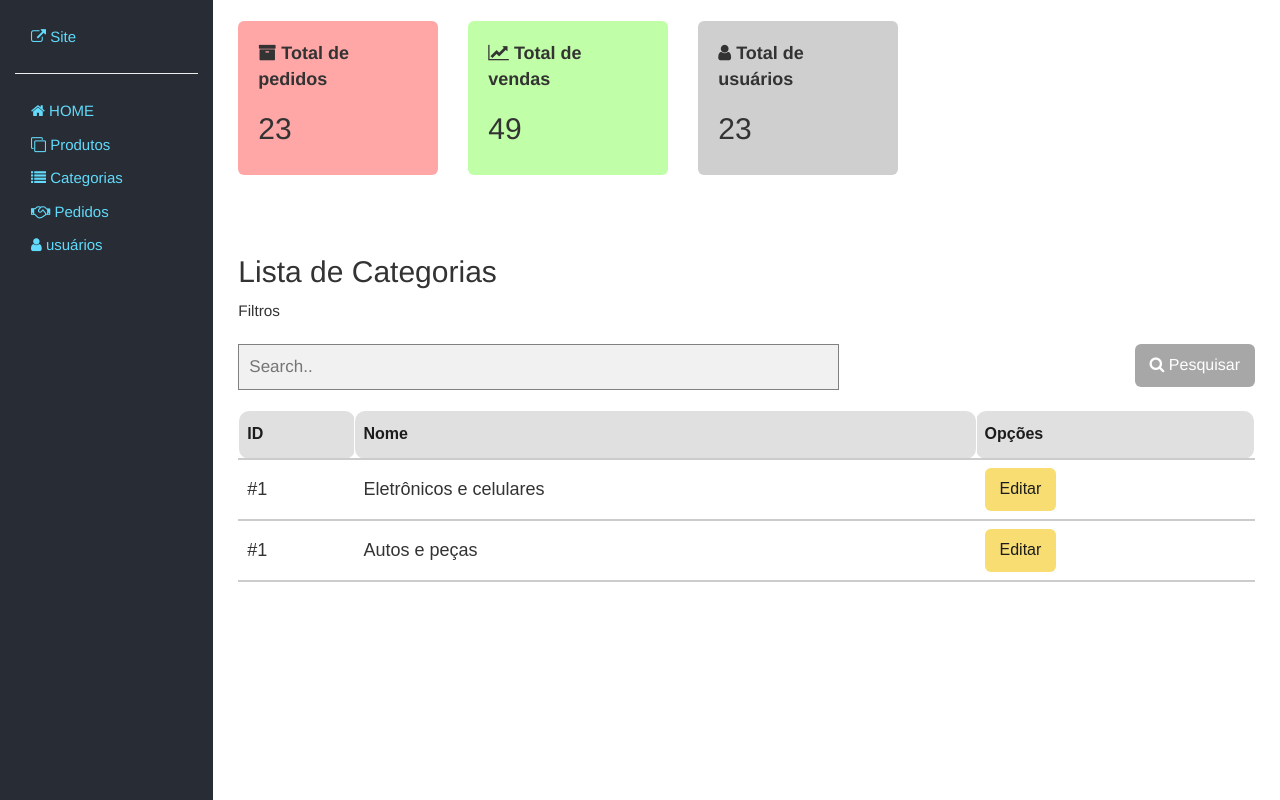
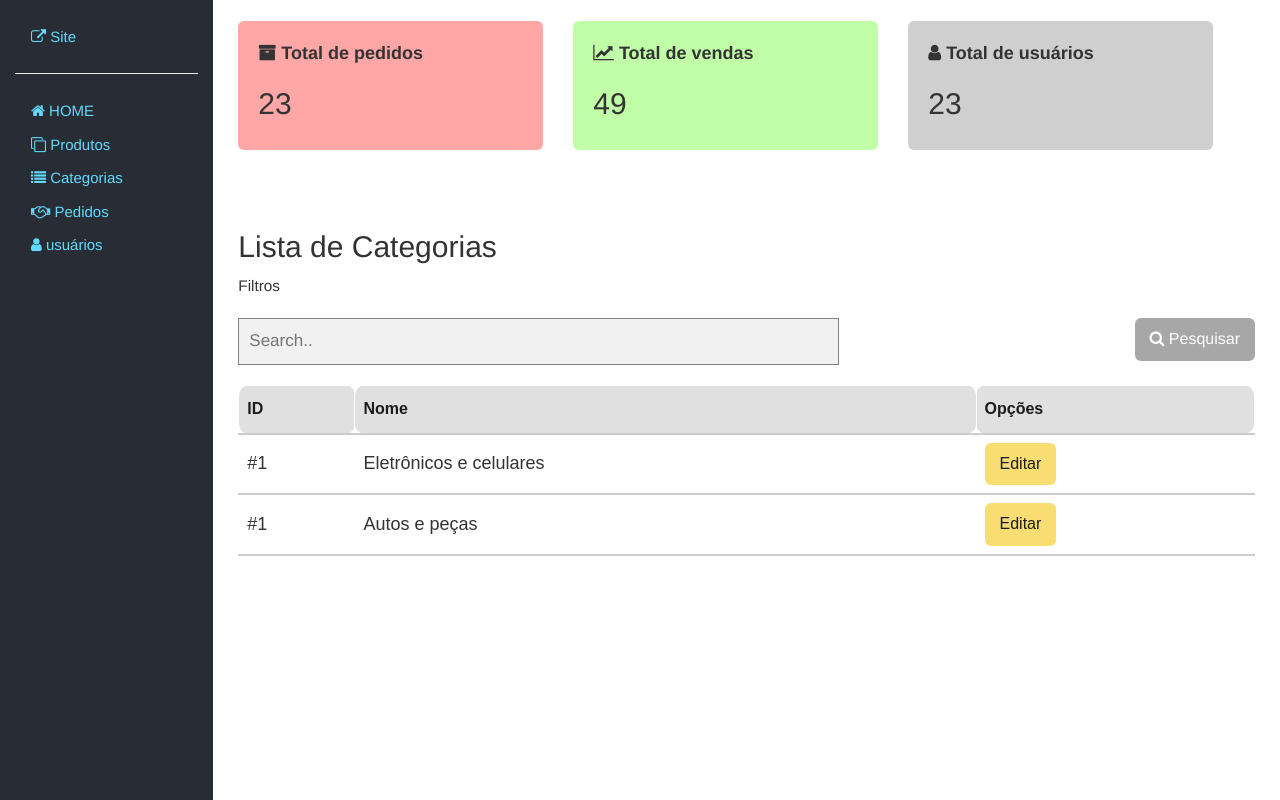
Before and after one commit to kavim/WEB1, a plain HTML site: page marketplace/adminCategorias.html in a window 1280 px wide. Drawn offline with Linux system fonts and the light colour scheme.

Commit message:
Pequeno ajusta das caixas de resumo

```diff
--- a/marketplace/css/admin.css
+++ b/marketplace/css/admin.css
@@ -1,4 +1,3 @@
-
  .sidenav {
    height: 100%;
    width: 100%;
@@ -31,13 +30,18 @@
  }
 
  @media screen and (max-height: 450px) {
-    .sidenav {padding-top: 15px;}
-    .sidenav a {font-size: 18px;}
+   .sidenav {
+     padding-top: 15px;
+   }
+
+   .sidenav a {
+     font-size: 18px;
+   }
  }
 
  .resume {
    /* display: inline; */
-      width: 200px;
+   width: 30%;
    padding: 20px;
    margin-right: 30px;
    float: left;
@@ -47,9 +51,11 @@
  .bg-vermelho {
    background-color: rgb(255, 167, 167);
  }
+
  .bg-cinza {
    background-color: rgb(207, 207, 207);
  }
+
  .bg-verde {
    background-color: rgb(192, 255, 167);
  }
@@ -76,7 +82,7 @@
    position: absolute;
    background-color: #f1f1f1;
    min-width: 160px;
-  box-shadow: 0px 8px 16px 0px rgba(0,0,0,0.2);
+   box-shadow: 0px 8px 16px 0px rgba(0, 0, 0, 0.2);
    z-index: 1;
  }
 
@@ -90,10 +96,16 @@
  }
 
  /* Change color of dropdown links on hover */
-.dropdown-content a:hover {background-color: #ddd;}
+ .dropdown-content a:hover {
+   background-color: #ddd;
+ }
 
  /* Show the dropdown menu on hover */
-.dropdown:hover .dropdown-content {display: block;}
+ .dropdown:hover .dropdown-content {
+   display: block;
+ }
 
  /* Change the background color of the dropdown button when the dropdown content is shown */
-.dropdown:hover .dropbtn {background-color: #3e8e41;}
+ .dropdown:hover .dropbtn {
+   background-color: #3e8e41;
+ }
```
Also changed, not shown: marketplace/adminCategorias.html (+3 -2 lines). Lines whose indentation alone changed are shown as unchanged.
